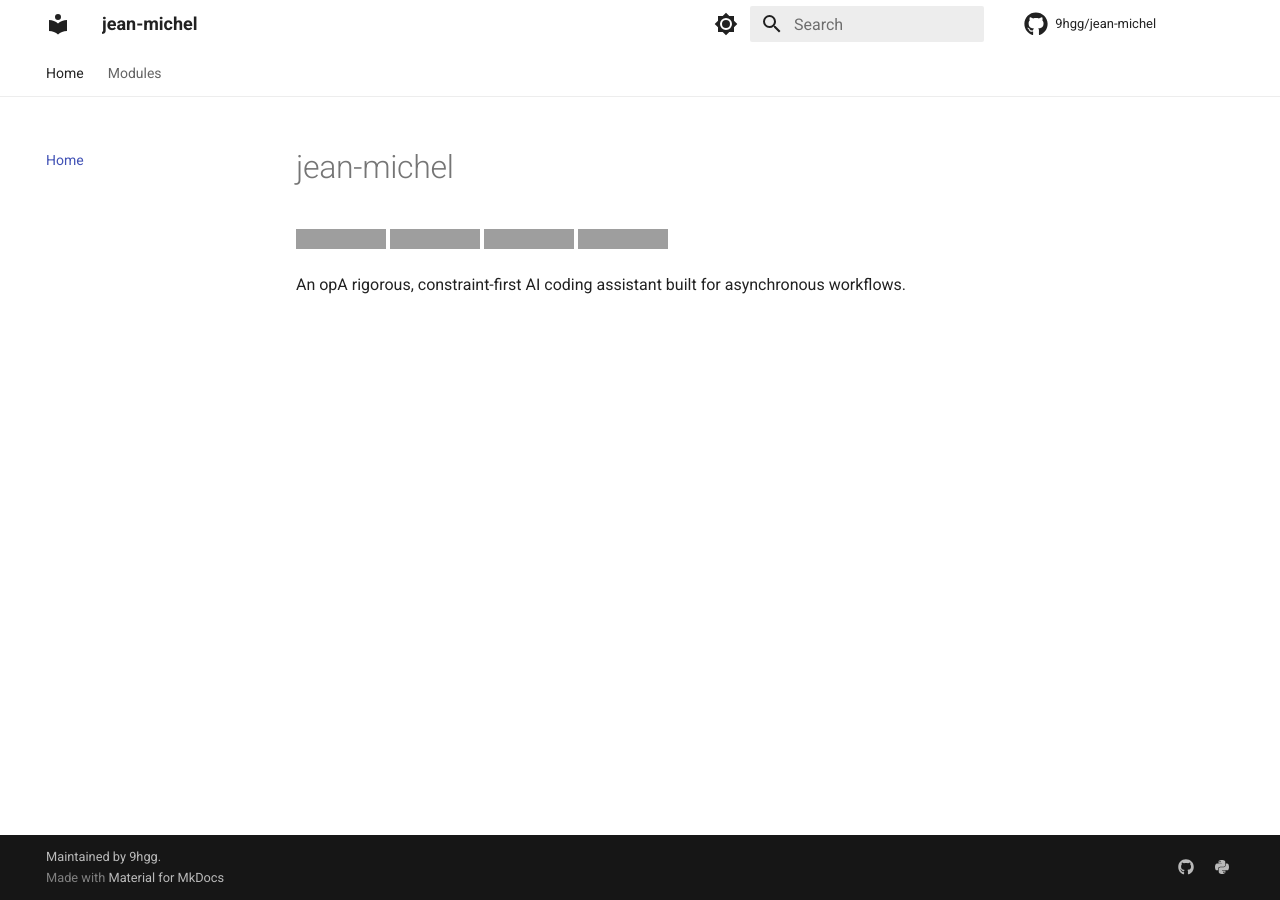
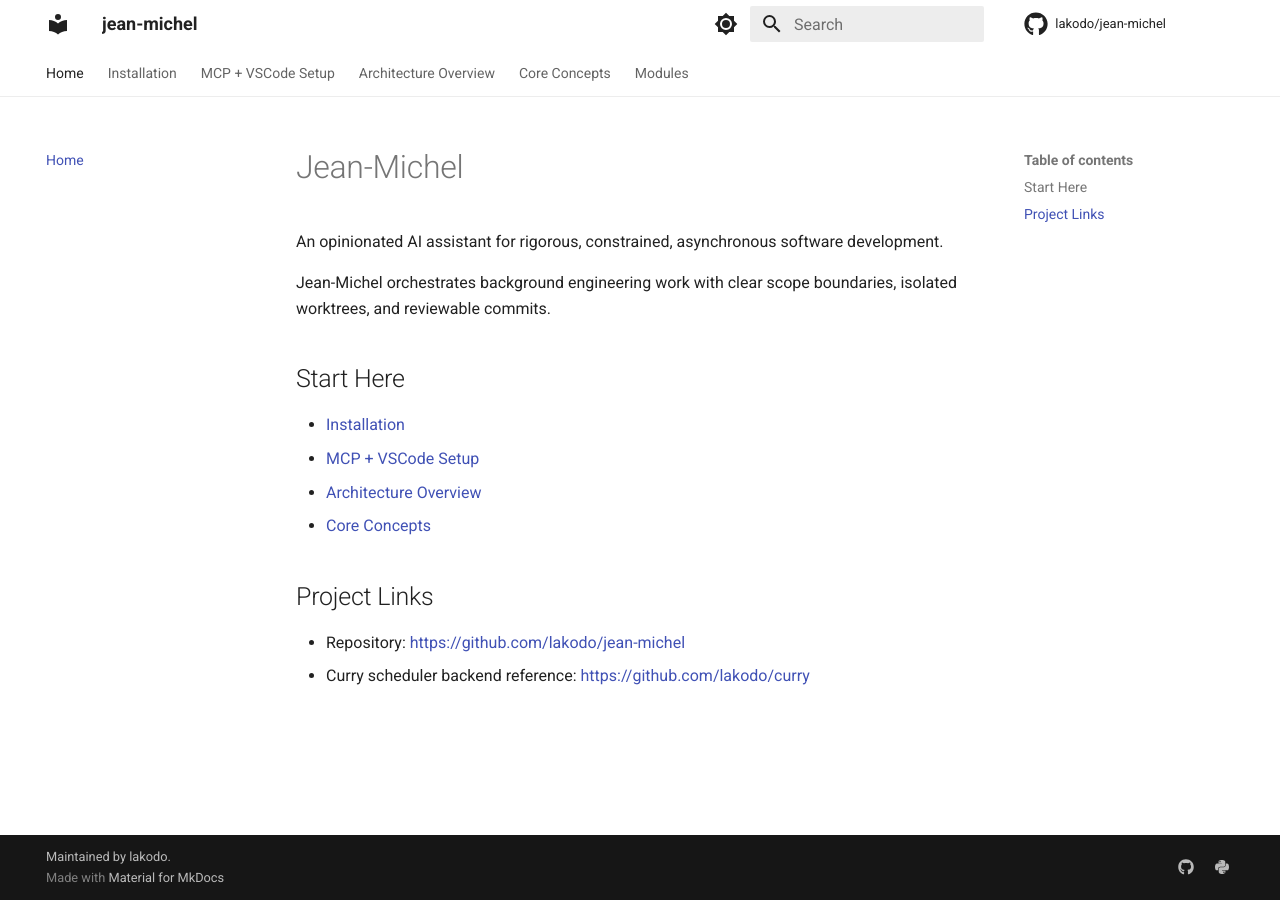
Before and after one commit to lakodo/jean-michel, an MkDocs documentation site: the page built from docs/index.md, in a window 1280 px wide. Built offline with MkDocs 1.6.1 and Material for MkDocs 9.7.7, drawn with Linux system fonts in a browser that asks for light colours; comment, search, counter and statistics services are not loaded; grey boxes are pictures that could not be loaded.

Commit message:
docs: split index page

```diff
--- a/docs/index.md
+++ b/docs/index.md
@@ -1,8 +1,17 @@
-# jean-michel
+# Jean-Michel
 
-[![Release](https://img.shields.io/github/v/release/9hgg/jean-michel)](https://img.shields.io/github/v/release/9hgg/jean-michel)
-[![Build status](https://img.shields.io/github/actions/workflow/status/9hgg/jean-michel/main.yml?branch=main)](https://github.com/9hgg/jean-michel/actions/workflows/main.yml?query=branch%3Amain)
-[![Commit activity](https://img.shields.io/github/commit-activity/m/9hgg/jean-michel)](https://img.shields.io/github/commit-activity/m/9hgg/jean-michel)
-[![License](https://img.shields.io/github/license/9hgg/jean-michel)](https://img.shields.io/github/license/9hgg/jean-michel)
+An opinionated AI assistant for rigorous, constrained, asynchronous software development.
 
-An opA rigorous, constraint-first AI coding assistant built for asynchronous workflows.
+Jean-Michel orchestrates background engineering work with clear scope boundaries, isolated worktrees, and reviewable commits.
+
+## Start Here
+
+- [Installation](installation.md)
+- [MCP + VSCode Setup](mcp-vscode.md)
+- [Architecture Overview](architecture.md)
+- [Core Concepts](core-concepts.md)
+
+## Project Links
+
+- Repository: <https://github.com/lakodo/jean-michel>
+- Curry scheduler backend reference: <https://github.com/lakodo/curry>
--- a/mkdocs.yml
+++ b/mkdocs.yml
@@ -1,14 +1,18 @@
 site_name: jean-michel
-repo_url: https://github.com/9hgg/jean-michel
-site_url: https://9hgg.github.io/jean-michel
-site_description: An opA rigorous, constraint-first AI coding assistant built for asynchronous workflows.
+repo_url: https://github.com/lakodo/jean-michel
+site_url: https://lakodo.github.io/jean-michel
+site_description: An opinionated AI assistant for rigorous, constrained, asynchronous software development.
 site_author: Joris GUERRY
 edit_uri: edit/main/docs/
-repo_name: 9hgg/jean-michel
-copyright: Maintained by <a href="https://9hgg.com">9hgg</a>.
+repo_name: lakodo/jean-michel
+copyright: Maintained by <a href="https://lakodo.com">lakodo</a>.
 
 nav:
   - Home: index.md
+  - Installation: installation.md
+  - MCP + VSCode Setup: mcp-vscode.md
+  - Architecture Overview: architecture.md
+  - Core Concepts: core-concepts.md
   - Modules: modules.md
 plugins:
   - search
@@ -41,7 +45,7 @@ theme:
 extra:
   social:
     - icon: fontawesome/brands/github
-      link: https://github.com/9hgg/jean-michel
+      link: https://github.com/lakodo/jean-michel
     - icon: fontawesome/brands/python
       link: https://pypi.org/project/jean-michel
 
```
Also changed, not shown: README.md (+1 -1 lines), docs/architecture.md (added, +73 -0 lines), docs/core-concepts.md (added, +106 -0 lines), docs/installation.md (added, +47 -0 lines), docs/mcp-vscode.md (added, +84 -0 lines), docs/assets/install-001-mcp-list.png (added), docs/assets/install-002-mcp-add.png (added), docs/assets/install-003-mcp-add-stdio.png (added), docs/assets/install-003-mcp-uv-run.png (added), docs/assets/install-004-workspace.png (added).
